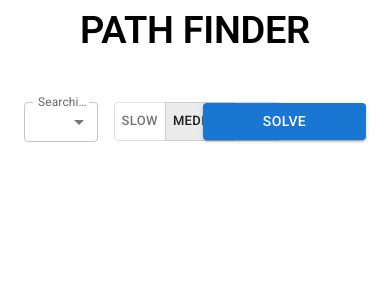
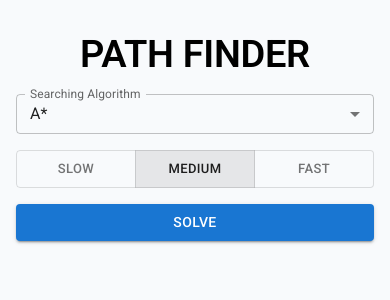
Before and after one commit to GEOFARL/path-finder, a React (Vite) app: page / in a window 390 px wide. Shown: the top 300 px of the page. Built offline with nearby package versions, Linux system fonts and the light colour scheme.

Commit message:
Add responsive styling

```diff
--- a/src/App.tsx
+++ b/src/App.tsx
@@ -1,4 +1,5 @@
 import {
+  Box,
   Container,
   ThemeProvider,
   createTheme,
@@ -13,10 +14,12 @@ theme = responsiveFontSizes(theme);
 function App() {
   return (
     <ThemeProvider theme={theme}>
-      <Container>
-        <Header />
-        <ControlMenu />
-      </Container>
+      <Box minHeight="100vh" bgcolor="#f8fafc">
+        <Container>
+          <Header />
+          <ControlMenu />
+        </Container>
+      </Box>
     </ThemeProvider>
   );
 }
--- a/src/components/AlgorithmSelect.tsx
+++ b/src/components/AlgorithmSelect.tsx
@@ -7,7 +7,7 @@ enum Algorithm {
 }
 
 const AlgorithmSelect: React.FC = () => {
-  const [algorithm, setAlgorithm] = useState<Algorithm>(Algorithm.A_STAR);
+  const [algorithm, setAlgorithm] = useState<Algorithm>('A_STAR' as Algorithm);
 
   return (
     <FormControl fullWidth size="small">
--- a/src/components/ControlMenu.tsx
+++ b/src/components/ControlMenu.tsx
@@ -4,15 +4,21 @@ import SpeedSelect from './SpeedSelect';
 
 const ControlMenu: React.FC = () => {
   return (
-    <Box sx={{ marginTop: '3rem' }}>
+    <Box
+      mt={{
+        xs: '1rem',
+        md: '1.5rem',
+        lg: '2rem',
+      }}
+    >
       <Grid container spacing={2} alignItems="center">
-        <Grid item xs={3}>
+        <Grid item xs={12} sm={6} md={3}>
           <AlgorithmSelect />
         </Grid>
-        <Grid item xs={3}>
+        <Grid item xs={12} sm={6} md={3}>
           <SpeedSelect />
         </Grid>
-        <Grid item xs={6}>
+        <Grid item xs={12} md={6}>
           <Button fullWidth variant="contained">
             Solve
           </Button>
--- a/src/components/Header.tsx
+++ b/src/components/Header.tsx
@@ -1,7 +1,13 @@
-import { Typography } from '@mui/material';
+import { Box, Typography } from '@mui/material';
 
 const Header: React.FC = () => {
   return (
+    <Box
+      pt={{
+        xs: '2rem',
+        lg: '3rem',
+      }}
+    >
       <Typography
         variant="h2"
         component="h1"
@@ -13,6 +19,7 @@ const Header: React.FC = () => {
       >
         Path Finder
       </Typography>
+    </Box>
   );
 };
 
--- a/src/components/SpeedSelect.tsx
+++ b/src/components/SpeedSelect.tsx
@@ -20,7 +20,7 @@ const SpeedSelect: React.FC = () => {
       color="standard"
     >
       {Object.entries(AnimationSpeed).map((value) => (
-        <ToggleButton value={value[0]} aria-label={value[1]}>
+        <ToggleButton value={value[0]} aria-label={value[1]} key={value[1]}>
           {value[1]}
         </ToggleButton>
       ))}
--- a/src/index.css
+++ b/src/index.css
@@ -0,0 +1,7 @@
+*,
+*::before,
+*::after {
+  margin: 0;
+  padding: 0;
+  box-sizing: border-box;
+}
```
Lines whose indentation alone changed are shown as unchanged.
